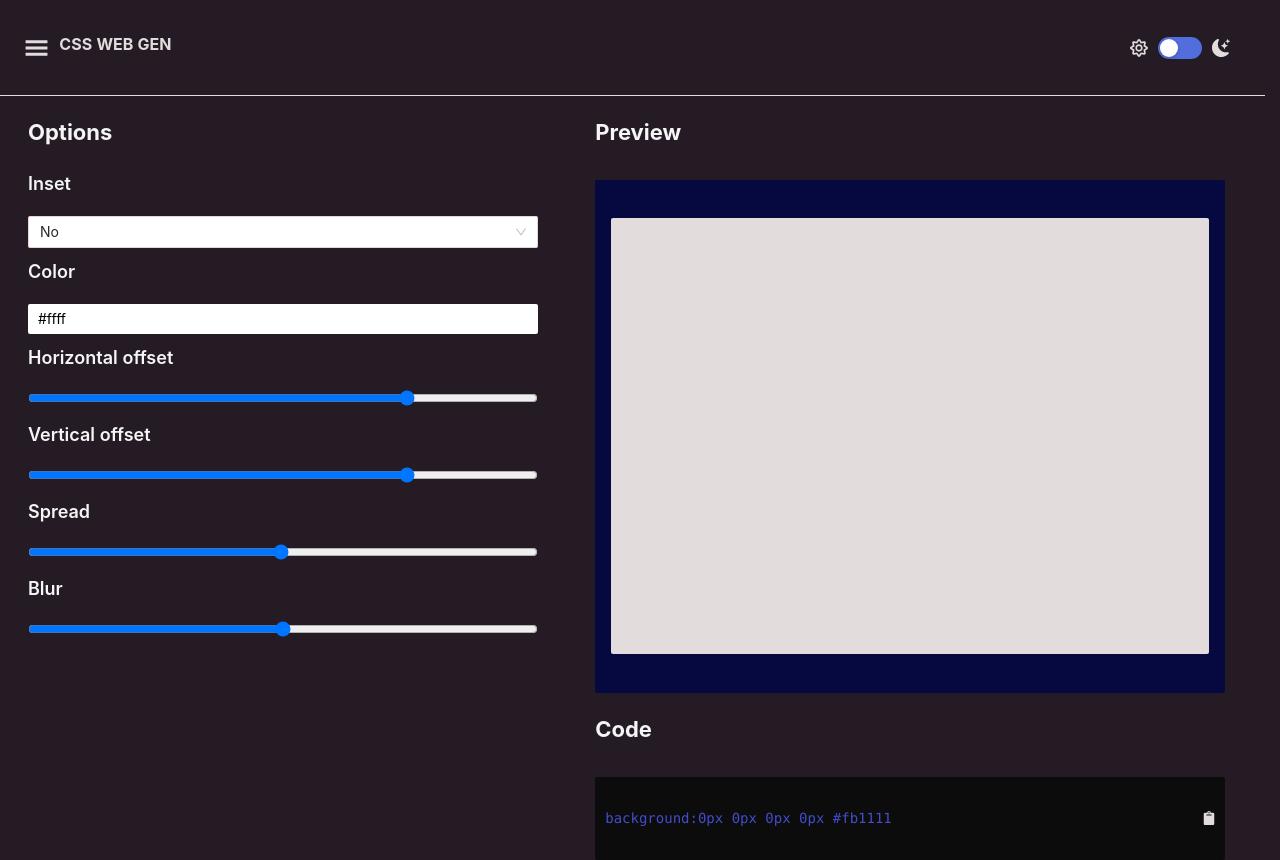
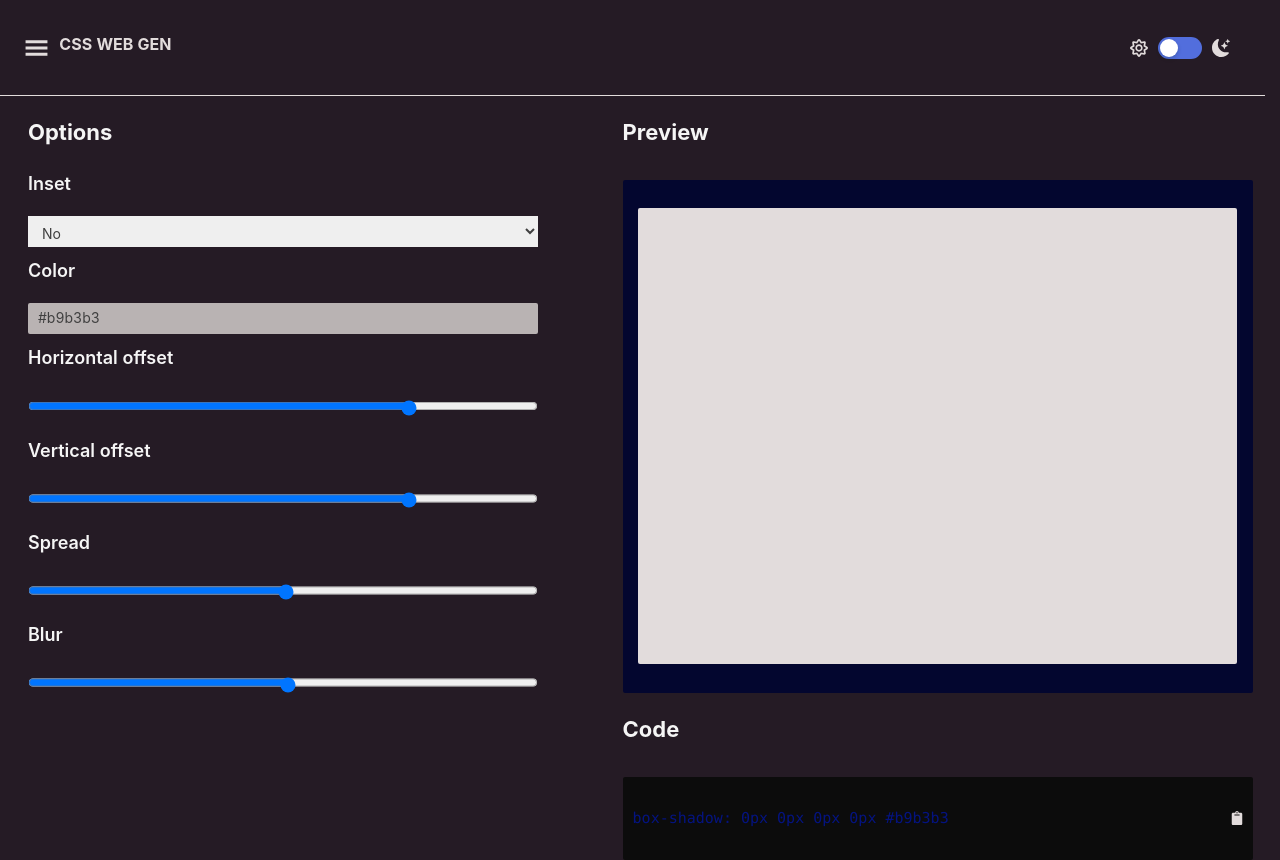
Before and after one commit to olaoluwaayanbola/css-code-generator, a React (Create React App) app: page /BoxShadow in a window 1280 px wide. Built offline with nearby package versions, Linux system fonts and the light colour scheme.

Commit message:
improved functionality

```diff
--- a/src/App.tsx
+++ b/src/App.tsx
@@ -1,6 +1,7 @@
 import AppStyle from './App.module.css';
 import { Routes, Route } from "react-router-dom"
 import { Transform } from "./Pages/Transform/Transform"
+import { Gradient } from './Pages/Gradient/Gradient';
 import { BoxShadow } from "./Pages/BoxShadow/BoxShadow"
 import { LandingPage } from './Pages/LandingPage/LandingPage';
 function App() {
@@ -10,6 +11,7 @@ function App() {
         <Route path="/" element={<LandingPage />} />
         <Route path="/BoxShadow" element={<BoxShadow />} />
         <Route path="/Transform" element={<Transform  />} />
+        <Route path="/Gradient" element={<Gradient  />} />
       </Routes>
     </div>
   );
--- a/src/Components/Controls/BoxShadowControls.tsx
+++ b/src/Components/Controls/BoxShadowControls.tsx
@@ -1,19 +1,19 @@
+import 'antd/dist/antd.css';
+import { useContext } from "react"
 import React, { useState } from 'react'
-import 'antd/dist/antd.css';
-import { Select } from 'antd';
-import { useContext } from "react"
-import { HexColorPicker } from "react-colorful";
+import { ChromePicker } from 'react-color'
 import ControlStyle from "./Controls.module.scss"
 import { contextFirst } from "../../Context/Context"
 
 
 export const Controls = () => {
-  const { Option } = Select;
-  const boxContext = useContext(contextFirst)
-  const [color, setColor] = useState(`#ffff`)
-  const { form, setForm } = boxContext
-  const [colortruth, setColortruth] = useState(false)
+  const boxContext = useContext<any>(contextFirst)
+  const [colortruth, setColortruth] = useState<boolean>(false)
+  const { color, setColor, form, setForm, handleSeleted, setSelected }: any = boxContext
 
+  const handleColorChange = (color: any): void => {
+    setColor(color.hex)
+  }
   const handlecolordisplay = (): void => {
     setColortruth(prev => !prev)
   }
@@ -21,6 +21,11 @@ export const Controls = () => {
     setForm({ ...form, [event.currentTarget.name]: event.currentTarget.value })
     console.log(form)
   }
+
+  const handleChange = (event: React.ChangeEvent<HTMLSelectElement>): void => {
+    setSelected(event.currentTarget.value)
+  }
+  console.log(handleSeleted)
   return (
     <div className={ControlStyle.ControlsContainer}>
       <div className={ControlStyle.ControlBox}>
@@ -29,28 +34,28 @@ export const Controls = () => {
         </div>
         <div className={ControlStyle.Select}>
           <h3>Inset</h3>
-          <Select
+          <select
             className={ControlStyle.Selectitems}
-            style={{ background: "red" }}
-            defaultValue="No"
+            value={handleSeleted}
+            onChange={handleChange}
           >
-            <Option value="Yes">Yes</Option>
-            <Option value="No">No</Option>
-          </Select>
-
+            <option value="Yes">Yes</option>
+            <option value="No">No</option>
+          </select>
           <h3>Color</h3>
-          <div className={ControlStyle.colorConatainer}>
+          <div className={ControlStyle.colorConatainer} >
             {
               colortruth &&
-              <HexColorPicker
+              <ChromePicker
+                className={ControlStyle.Hexcolor}
                 color={color}
-                onChange={setColor}
-                className={ControlStyle.Hexcolor}
+                onChangeComplete={handleColorChange}
               />
             }
             <div
               className={ControlStyle.colorPicker}
               onClick={handlecolordisplay}
+              style={{ background: `${color}` }}
             >
               {color}
             </div>
--- a/src/Components/Controls/Controls.module.scss
+++ b/src/Components/Controls/Controls.module.scss
@@ -6,16 +6,18 @@
   padding-bottom: 10px;
   padding-top: 10px;
 }
+
 .ControlsContainer {
+  width: 100%;
   height: 93vh;
-  width: 100%;
+  color: rgb(64, 64, 64);
   .ControlBox {
-    height: fit-content;
     display: flex;
-    flex-direction: column;
     width: inherit;
     padding-left: 28px;
     border-radius: 3px;
+    height: fit-content;
+    flex-direction: column;
     h2 {
       @include preview.headerStyle;
     }
@@ -24,27 +26,26 @@
     .colorConatainer {
       position: relative;
       .Hexcolor {
+        display: flex;
         position: absolute;
         right: 0;
         bottom: 0;
-        display: flex;
-        width: 100px;
-        height: 100px;
-        align-items: center;
-        justify-content: flex-start;
       }
       .colorPicker {
         width: 90%;
-        height: 30.2px;
-        color: black;
+        height: 31.2px;
         border-radius: 2px;
         padding: 4px 0 0 10px;
-        background-color: white;
+        &:hover {
+          cursor: pointer;
+        }
       }
     }
     .Selectitems,
     .input {
       width: 90%;
+      height: 31.2px;
+      padding: 4px 0 0 10px;
     }
     h3 {
       @include headerh3;
--- a/src/Components/Preview/Preview.module.scss
+++ b/src/Components/Preview/Preview.module.scss
@@ -6,15 +6,13 @@
   color: whitesmoke;
 }
 $border-radius: 2px;
-$preview-color: rgba(0, 6, 70, 0.854);
-$code-color: rgba(75, 89, 235, 0.856);
+$preview-color: rgba(1, 5, 48, 0.917);
+$code-color: rgba(4, 21, 149, 0.856);
 
 .PreviewContainer {
-  min-width: 92%;
+  width: 92%;
   height: 93vh;
   display: flex;
-  // align-items: center;
-  // justify-content: center;
   .MainContainer {
     display: flex;
     gap: 20px;
@@ -32,7 +30,7 @@ $code-color: rgba(75, 89, 235, 0.856);
       background-color: $preview-color;
       .PreviewContent {
         min-width: 95%;
-        height: 85%;
+        height: 89%;
         background: index.$base-color;
         border-radius: 2px;
       }
@@ -50,9 +48,13 @@ $code-color: rgba(75, 89, 235, 0.856);
       color: index.$base-color;
       border-radius: $border-radius;
       background: rgb(12, 12, 12);
+      .box_color{
+        color:rgb(159, 35, 35)
+      }
       code {
         height: 100%;
         flex: 1 0 95%;
+        font-size: 15px;
         display: flex;
         padding-left: 10px;
         align-items: center;
--- a/src/Components/Preview/Preview.tsx
+++ b/src/Components/Preview/Preview.tsx
@@ -1,31 +1,31 @@
-import React, { useState, useContext, useEffect } from 'react'
+import React, { useState, useContext, useMemo } from 'react'
 import { FaClipboard } from "react-icons/fa"
 import { FaClipboardCheck } from "react-icons/fa"
 import PreviewStyle from "./Preview.module.scss"
 import { contextFirst } from "../../Context/Context"
 
 interface Props {
-    form:any;
-    setForm:React.Dispatch<React.SetStateAction<string>>
+    form: any;
+    setForm: React.Dispatch<React.SetStateAction<string>>
 }
-export const Preview = ({ form, setForm }:Props) => {
+export const Preview = ({ form, setForm }: Props) => {
     const Contextdata = useContext(contextFirst)
-    const { code, setCode } = Contextdata
+    const { color, code, setCode, handleSeleted } = Contextdata
     const [copy, setCopy] = useState<boolean>(false)
     console.log(form)
-    useEffect(() => {
-        setCode([`${form.Horizontaloffset}px ${form.Verticaloffset}px ${form.Spread}px ${form.Blur}px #fb1111`])
-    }, [form])
+    useMemo(() => {
+        setCode([`${handleSeleted == "Yes" ? `inset` : " "} ${form.Horizontaloffset}px ${form.Verticaloffset}px ${form.Spread}px ${form.Blur}px ${color}`])
+    }, [color, form, handleSeleted])
 
     const handlecopy: () => void = (): void => {
         setCopy(true)
-        navigator.clipboard.writeText(`${code[0]}`)
+        navigator.clipboard.writeText(`box-shadow: ${code[0]}`)
     }
     return (
         <div className={PreviewStyle.PreviewContainer}>
             <div className={PreviewStyle.MainContainer}>
                 <span>
-                    <h2> Preview</h2>
+                    <h2>Preview</h2>
                 </span>
                 <div className={PreviewStyle.Content}>
                     <div className={PreviewStyle.PreviewContent} style={{ boxShadow: `${code}` }}>
@@ -46,11 +46,11 @@ export const Preview = ({ form, setForm }:Props) => {
                                         </div>
                                     </>
                                 )
-
+<span className={PreviewStyle.box_color}></span>
                             })
                         } */}
                         {
-                            `background:` + code[0]
+                           `box-shadow:` + code[0]
                         }
                     </code>
                     <div className={PreviewStyle.Icon}>
--- a/src/Context/Context.tsx
+++ b/src/Context/Context.tsx
@@ -3,6 +3,7 @@ interface Props {
     children: React.ReactNode
 }
 interface Form {
+    inset:String,
     Horizontaloffset: number,
     Verticaloffset: number,
     Blur: number,
@@ -12,9 +13,11 @@ interface Form {
 export const contextFirst: React.Context<any> = createContext({})
 export const FirstContext = ({ children }: Props) => {
     const [code, setCode] = useState<any[]>([])
+    const [handleSeleted, setSelected]: any = useState("No")
     const [dark, setDark] = useState<boolean>(false)
-    const [color, setColor] = useState(`#ffff`)
+    const [color, setColor] = useState(`#b9b3b3`)
     const [form, setForm] = useState<Form>({
+        inset:"No",
         Horizontaloffset: 0,
         Verticaloffset: 0,
         Blur: 0,
@@ -32,7 +35,9 @@ export const FirstContext = ({ children }: Props) => {
             form,
             setForm,
             color,
-            setColor
+            setColor,
+            handleSeleted,
+            setSelected
         }}>
             {children}
         </contextFirst.Provider>
--- a/src/Pages/BoxShadow/BoxShadow.module.scss
+++ b/src/Pages/BoxShadow/BoxShadow.module.scss
@@ -12,9 +12,10 @@
         flex: 1 0 45vw;
       }
       .Display {
+        width: 100vw;
         flex: 1 0 52vw;
         display: flex;
-        // justify-content: center;
+        justify-content: center;
       }
     }
   }
```
